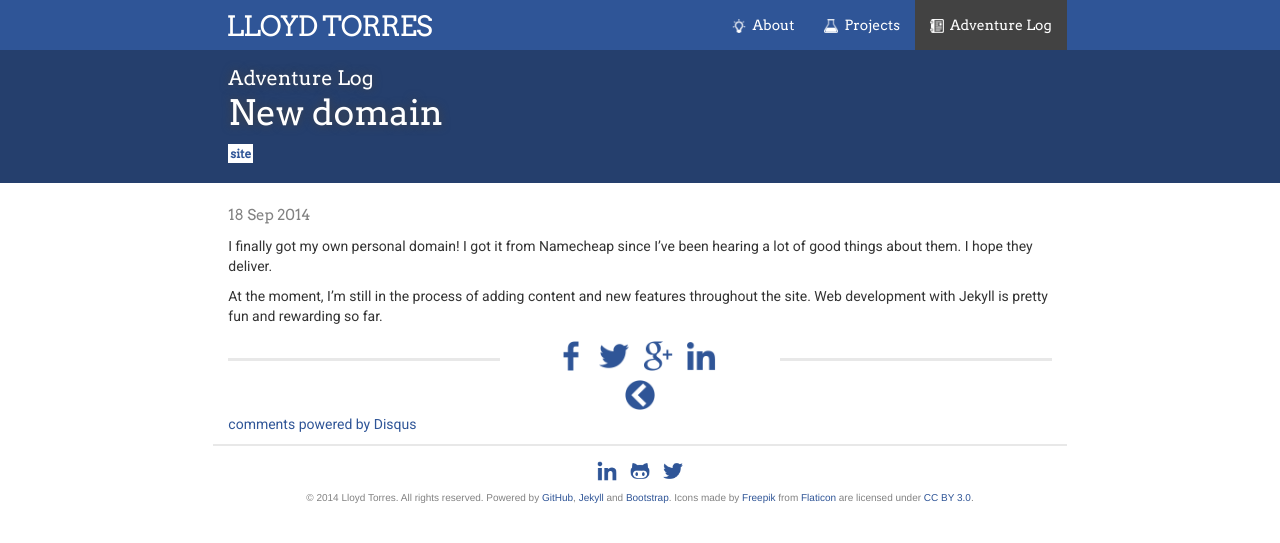
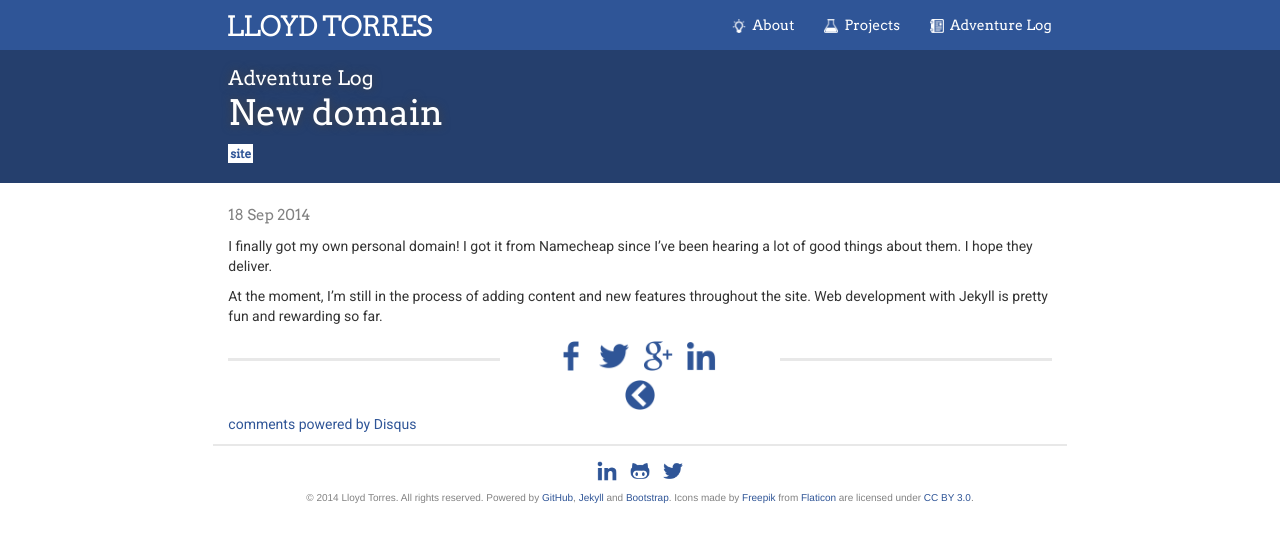
Before and after one commit to lloydtorres/lloydtorres.github.io, a Jekyll site: the page built from _posts/2014-09-18-new-domain.md, in a window 1280 px wide. Shown: the top 543 px of the page. Built offline with Jekyll 4.4.1, drawn with Linux system fonts in a browser that asks for light colours; nearby versions of some CDN libraries; comment, search, counter and statistics services are not loaded.

Commit message:
Adjust header link styling

```diff
--- a/_sass/_layout.scss
+++ b/_sass/_layout.scss
@@ -40,8 +40,9 @@
 .site-nav {
     margin-top: 2px !important;
 
-    a:link, a:visited {
+    a:link, a:visited, a:active {
         color: $white-color;
+        background-color: $mignonic-blue !important;
         font-family: 'Arvo', serif;
     }
 
```
